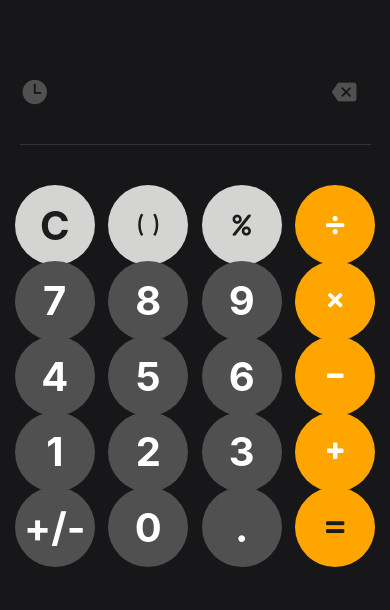
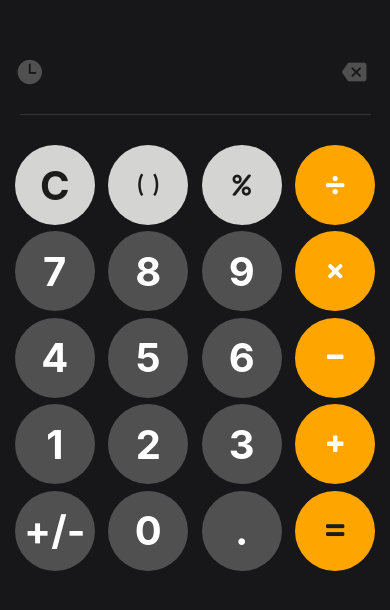
Before and after one commit to Hashan-Samarakkody/CalculatorApp, a React Native app: screen / in a window 390 px wide. Shown: the part 204-814 px from the top of the page. Built offline with nearby package versions, Linux system fonts and the light colour scheme.

Commit message:
Update App.js

```diff
--- a/App.js
+++ b/App.js
@@ -278,7 +278,7 @@ const styles = StyleSheet.create({
     width: "90%",
     fontSize: 45,
     textAlign: "right",
-    marginTop: 85,
+    marginTop: 75,
   },
   prevInput: {
     color: "#757574",
@@ -287,25 +287,25 @@ const styles = StyleSheet.create({
   },
   backButton: {
     width: "95%",
-    paddingHorizontal: 10,
+    paddingHorizontal: 5,
     flexDirection: "row",
     justifyContent: "space-between",
     alignItems: "center",
     marginTop: 0,
   },
   backspaceButton: {
-    paddingHorizontal: 10,
+    paddingHorizontal: 5,
   },
   divider: {
     height: 1,
     backgroundColor: "#333",
     width: "90%",
-    marginVertical: 35,
+    marginVertical: 25,
   },
   buttonContainer: {
     flex: 0.9,
     width: "95%",
-    marginBottom: 40,
+    marginBottom: 20,
     justifyContent: "flex-end",
   },
 });
```
